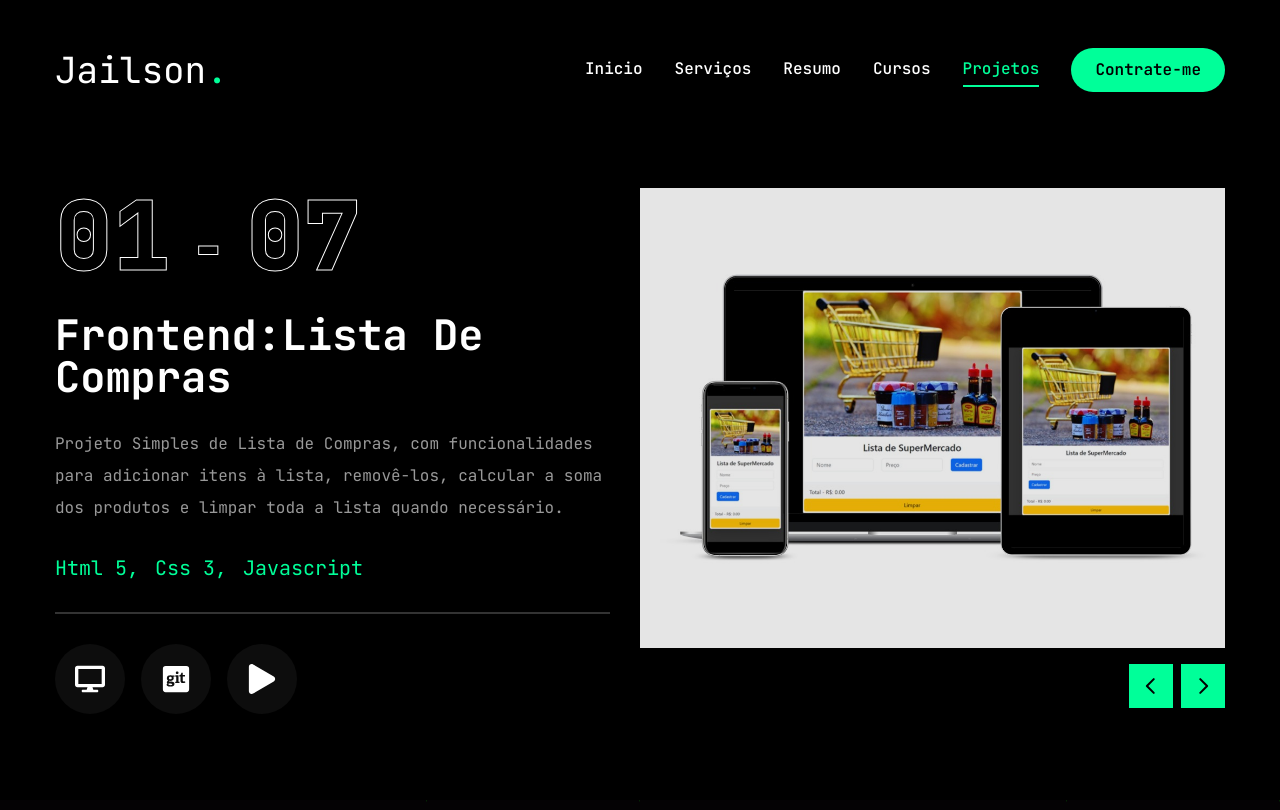
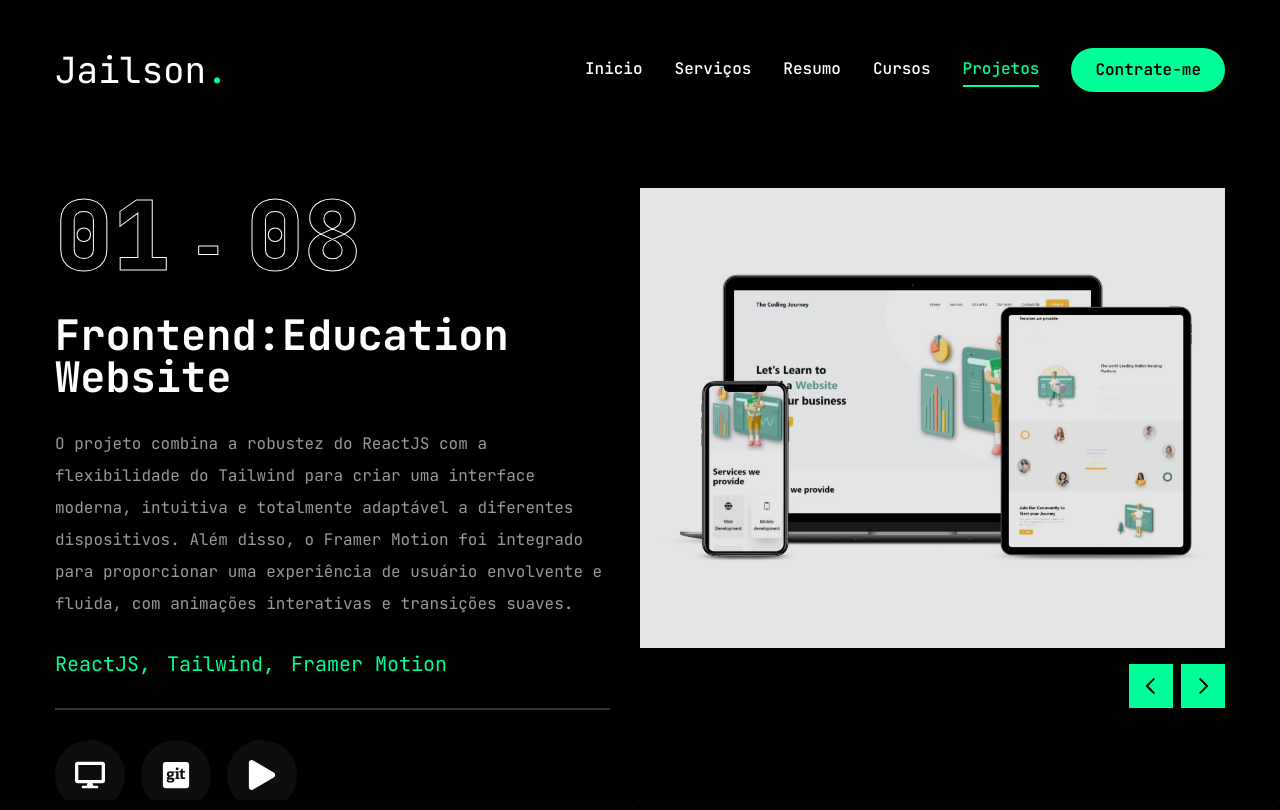
Before and after one commit to jailcomfranssa/Portfolio-2024-jailson, a Next.js app: page /work in a window 1280 px wide. Built offline with nearby package versions, Linux system fonts and the light colour scheme.

Commit message:
add new project

```diff
--- a/app/work/page.jsx
+++ b/app/work/page.jsx
@@ -14,6 +14,18 @@ const projects =[
     {
         num: '01',
         category: 'frontend',
+        title: 'Education website',
+        description:'O projeto combina a robustez do ReactJS com a flexibilidade do Tailwind para criar uma interface moderna, intuitiva e totalmente adaptável a diferentes dispositivos. Além disso, o Framer Motion foi integrado para proporcionar uma experiência de usuário envolvente e fluida, com animações interativas e transições suaves. ',
+        stack:[{name:"ReactJS"},{name:"Tailwind"},{name:"Framer Motion"}],
+        image: "/work/EducationWebsite.jpg",
+        live: "https://react-js-education-website-jak4.vercel.app/#",
+        github: "https://github.com/jailcomfranssa/ReactJS-Education-website",
+        youtube: "https://www.youtube.com/watch?v=TeYT5DriOLE",
+    },
+
+    {
+        num: '02',
+        category: 'frontend',
         title: 'lista de Compras',
         description:'Projeto Simples de Lista de Compras, com funcionalidades para adicionar itens à lista, removê-los, calcular a soma dos produtos e limpar toda a lista quando necessário.',
         stack:[{name:"Html 5"},{name:"Css 3"},{name:"Javascript"}],
@@ -23,7 +35,7 @@ const projects =[
         youtube: "https://www.youtube.com/watch?v=NceMjp7jC04",
     },
     {
-        num: '02',
+        num: '03',
         category: 'frontend',
         title: 'restaurante de comidas típicas',
         description:'Landing Page, de um restaurante de comidas típicas do meu estado a Paraíba, pagina simula um delivery de rede de restaurante. Com foco na usabilidade e na experiência do usuário, adotei uma abordagem centrada no cliente, garantindo que a página oferecesse uma navegação fluída e intuitiva. Também assegurei que o design fosse responsivo, proporcionando uma experiência consistente em uma variedade de dispositivos, desde desktops até dispositivos móveis.',
@@ -34,7 +46,7 @@ const projects =[
         youtube: "https://www.youtube.com/watch?v=27lVclUxybI",
     },
     {
-        num: '03',
+        num: '04',
         category: 'frontend',
         title: 'loja Pocket Funko',
         description:'Landing Page, de uma loja Pocket Funko que simula a venda de produtos com tema de Star Wars. Com foco na usabilidade e na experiência do usuário, adotei uma abordagem centrada no cliente, garantindo que a página oferecesse uma navegação fluída e intuitiva. Também assegurei que o design fosse responsivo, proporcionando uma experiência consistente em uma variedade de dispositivos, desde desktops até dispositivos móveis.',
@@ -45,7 +57,7 @@ const projects =[
         youtube: "https://www.youtube.com/watch?v=PGgzVqO57yg",
     },
     {
-        num: '04',
+        num: '05',
         category: 'frontend',
         title: 'Hotel',
         description:'Desenvolvi uma Landing Page, aplicando conceitos fundamentais de desenvolvimento web. Isso inclui a implementação de responsividade da página, a utilização do modelo de layout Flexbox e a aplicação de boas práticas.',
@@ -56,7 +68,7 @@ const projects =[
         youtube: "https://www.youtube.com/watch?v=INqvc_BYZfs",
     },
     {
-        num: '05',
+        num: '06',
         category: 'frontend',
         title: 'workshop',
         description:'Simples projeto Landing Page. Através da utilização de HTML, garanti uma estrutura sólida e semântica para o conteúdo, enquanto o CSS foi aplicado para estilizar os elementos de forma atraente e intuitiva.',
@@ -67,7 +79,7 @@ const projects =[
         youtube: "https://www.youtube.com/watch?v=QcsIQvoc5Ww",
     },
     {
-        num: '06',
+        num: '07',
         category: 'frontend',
         title: 'hamburgueria',
         description:'Desenvolvi uma Landing Page, um projeto de uma Hamburgueria que incorpora os princípios de responsividade , juntamente com as melhores práticas de programação.',
@@ -80,7 +92,7 @@ const projects =[
 
 
     {
-        num: '07',
+        num: '08',
         category: 'frontend',
         title: 'project 01',
         description:'Lorem ipsum dolor sit amet consectetur adipisicing elit. Consequuntur, nemo inventore. Quas itaque fugiat dolores.',
```
Also changed, not shown: public/work/EducationWebsite.jpg (added).
